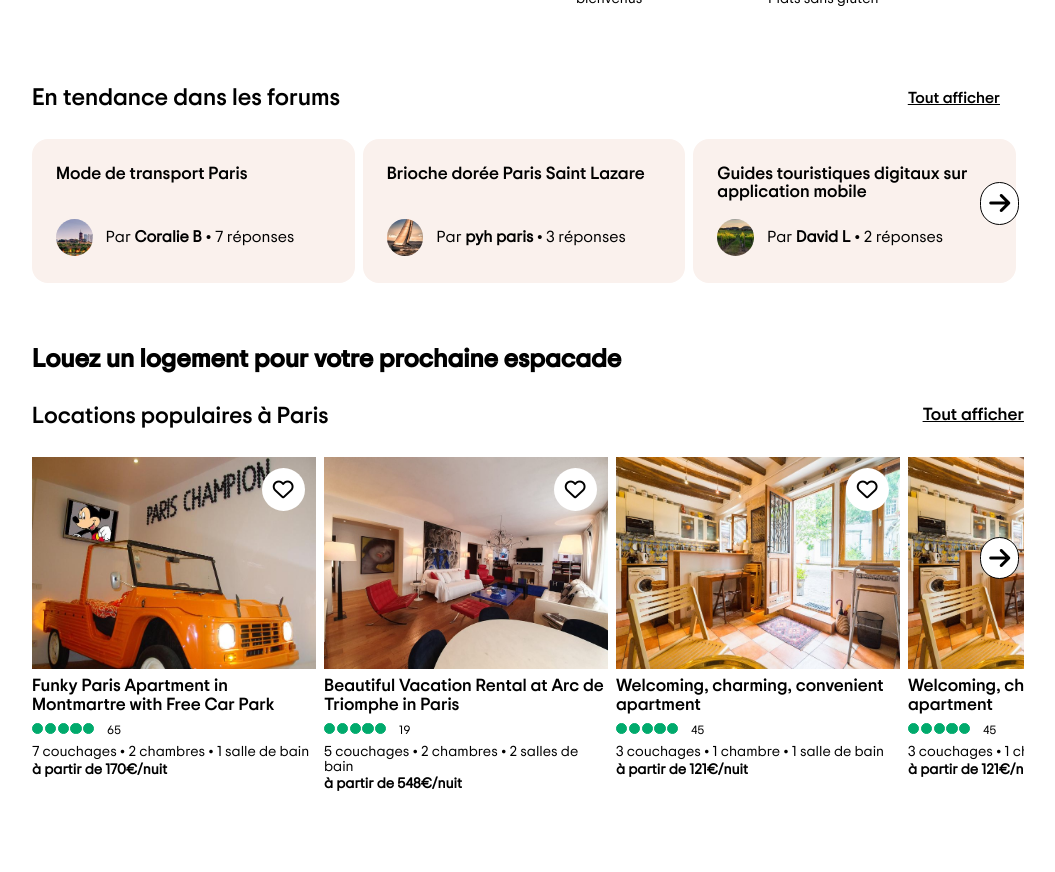
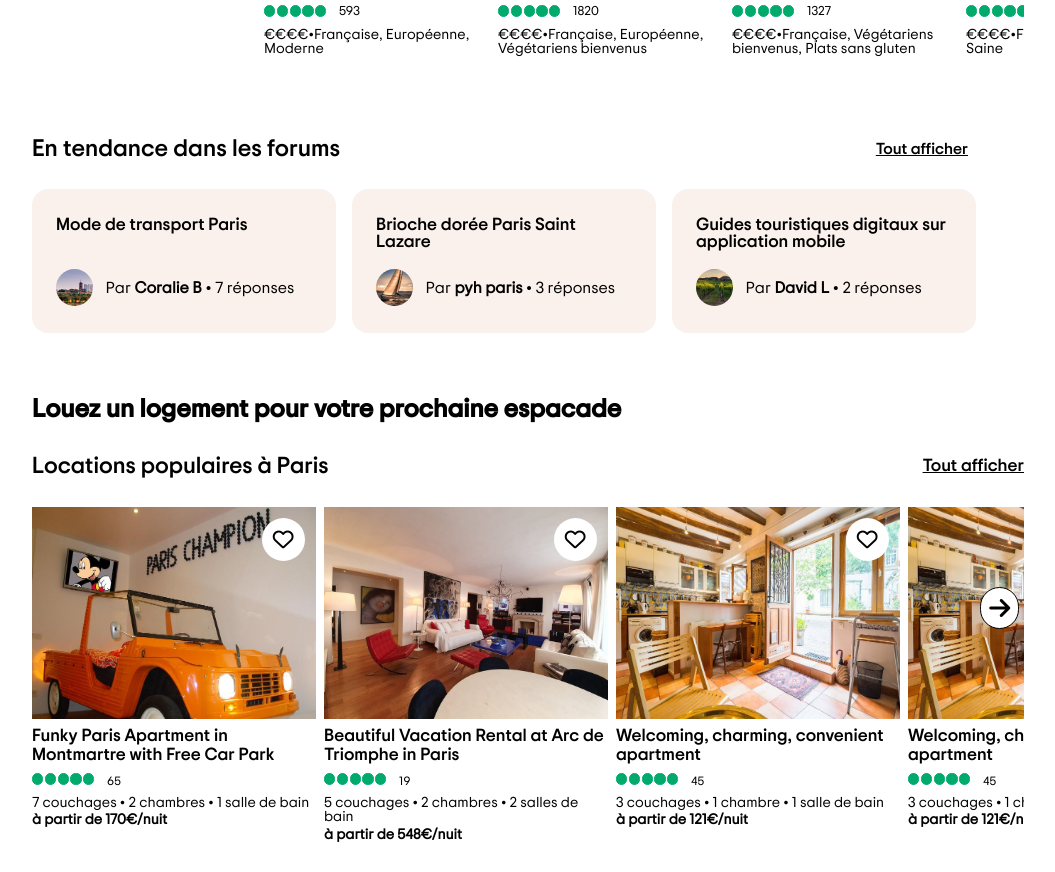
Before and after one commit to raphael94360/tripAdvisor, a website: page index.html in a window 1280 px wide. Shown: the part 2212-3084 px from the top of the page, without its empty margins (128-1183 px from the left). Drawn offline with Linux system fonts and the light colour scheme.

Commit message:
tendance-container responsive at large:1024px

```diff
--- a/scss/style.scss
+++ b/scss/style.scss
@@ -485,12 +485,18 @@
       border: 0.1rem solid var(--black);
       background-color: var(--white);
       z-index: 2;
+      @include large {
+        top: 4rem;
+      }
     }
 
     &-left {
 
       @include medium {
         min-width: 14.5rem;
+      }
+      @include large {
+        width: 11.75rem;
       }
 
       h3 {
@@ -532,6 +538,10 @@
         @include medium {
           width: 11.5rem;
         }
+        @include large {
+          width: 14.125rem;
+          // height: 10.5rem;
+        }
 
         img {
           width: 350px;
@@ -540,6 +550,10 @@
           @include medium {
             width: 11.5rem;
             height: 8.75rem;
+          }
+          @include large {
+            width: 14.125rem;
+            height: 10.5rem;
           }
         }
 
@@ -829,6 +843,7 @@
   position: relative;
   @include large {
     max-width: 64rem;
+    padding-right: 2rem;
   }
 
   &--icon {
@@ -841,6 +856,9 @@
     border: 0.1rem solid var(--black);
     background-color: var(--white);
     z-index: 2;
+    @include large {
+      display: none;
+    }
   }
 
   &--title {
@@ -880,6 +898,9 @@
       border-radius: 1rem;
       @include medium {
         min-width: 17.875rem;
+      }
+      @include large {
+        margin-right: 1rem;
       }
 
       p {
```
Also changed, not shown: css/style.css, 1 other file.
